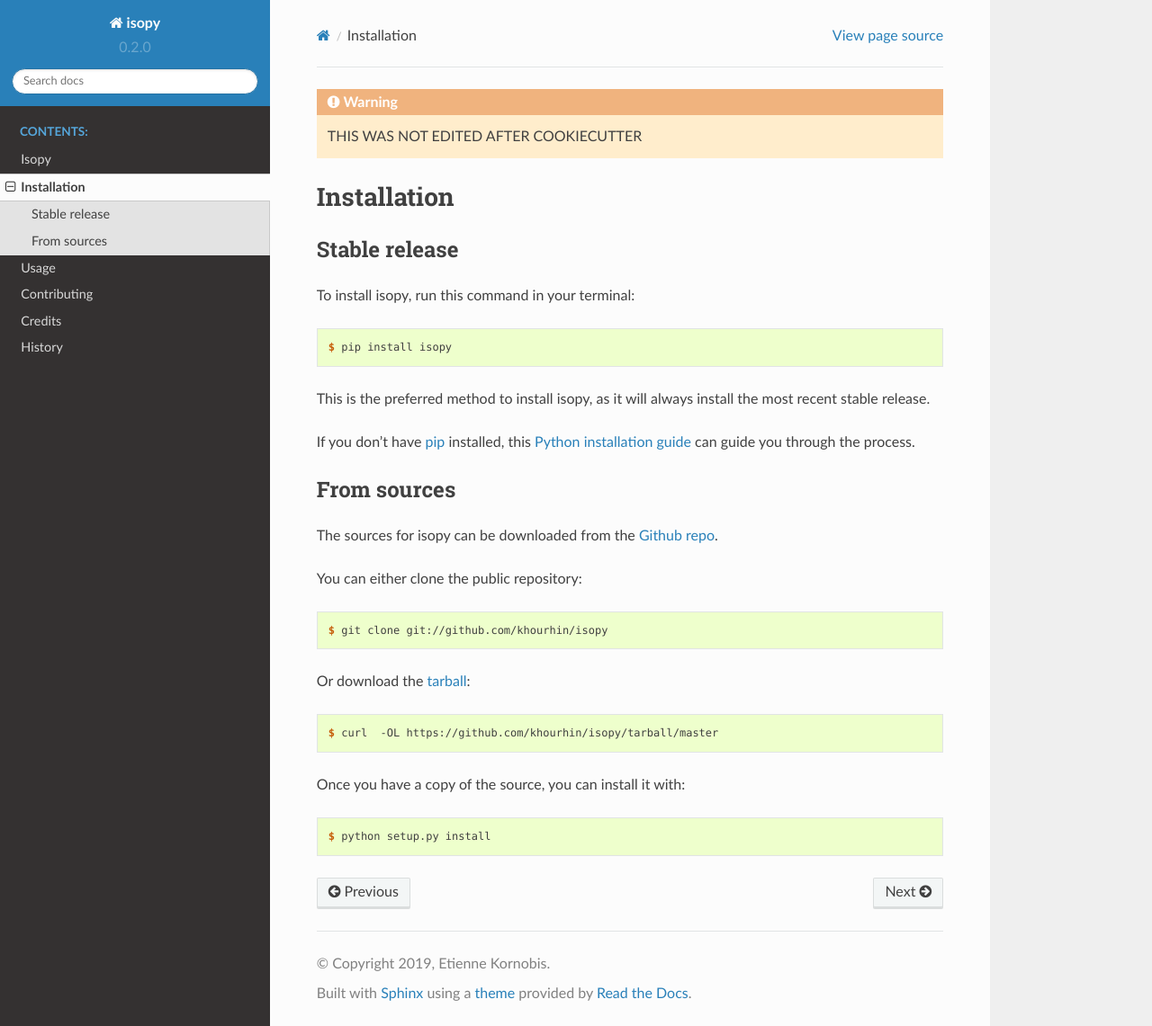
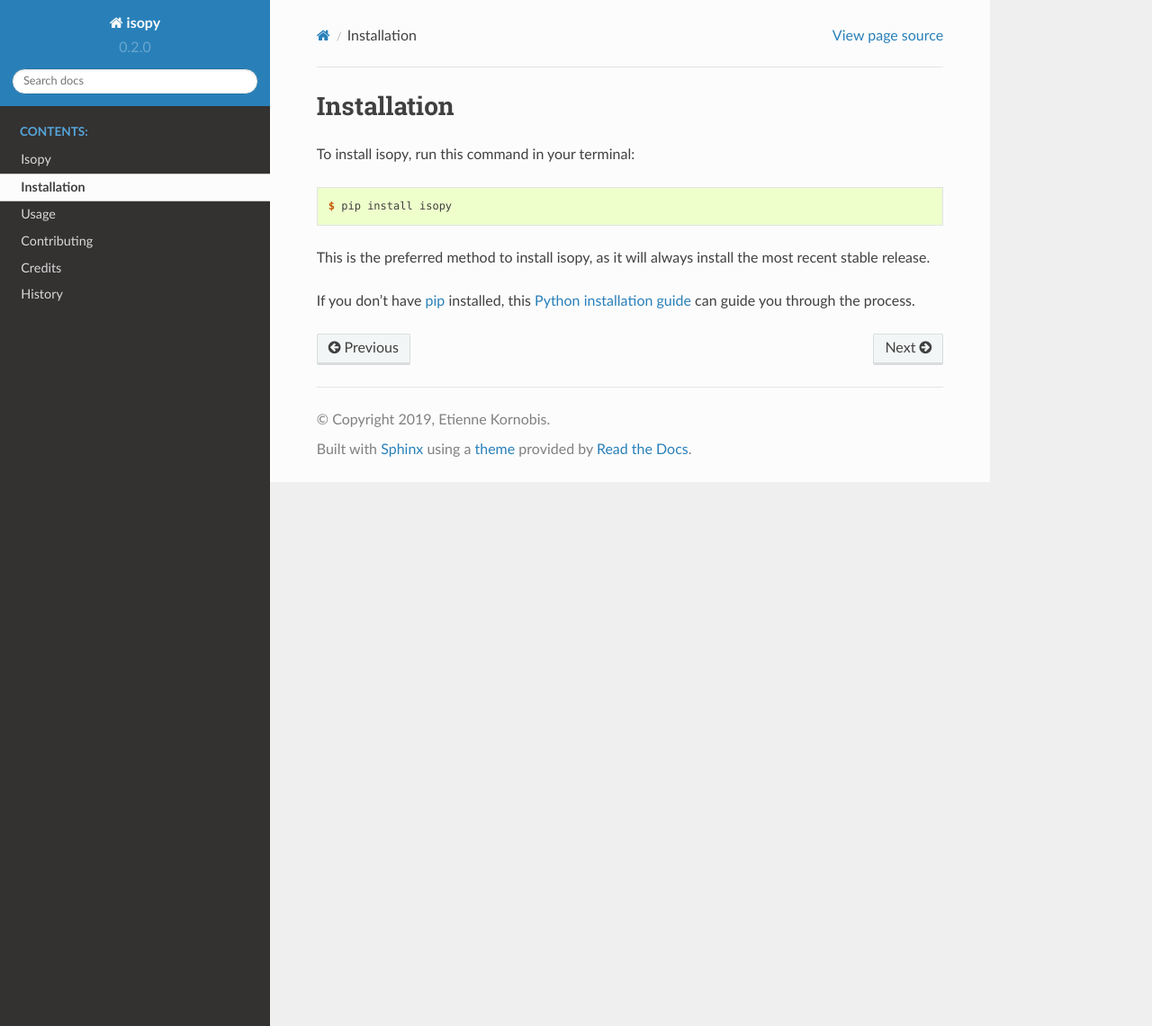
Before and after one commit to khourhin/isopy, a Sphinx documentation site: the page built from docs/installation.rst, in a window 1280 px wide and 1141 px high. Shown: the whole window at 90% size. Built offline with Sphinx 7.4.7 and the Read the Docs theme 2.0.0, drawn with Linux system fonts in a browser that asks for light colours; pages that are not in the unit, such as notebooks, are missing from menus.

Commit message:
Doc cleanup

```diff
--- a/docs/installation.rst
+++ b/docs/installation.rst
@@ -1,14 +1,8 @@
 .. highlight:: shell
-
-.. warning:: THIS WAS NOT EDITED AFTER COOKIECUTTER
 
 ============
 Installation
 ============
-
-
-Stable release
---------------
 
 To install isopy, run this command in your terminal:
 
@@ -23,31 +17,3 @@ you through the process.
 
 .. _pip: https://pip.pypa.io
 .. _Python installation guide: http://docs.python-guide.org/en/latest/starting/installation/
-
-
-From sources
-------------
-
-The sources for isopy can be downloaded from the `Github repo`_.
-
-You can either clone the public repository:
-
-.. code-block:: console
-
-    $ git clone git://github.com/khourhin/isopy
-
-Or download the `tarball`_:
-
-.. code-block:: console
-
-    $ curl  -OL https://github.com/khourhin/isopy/tarball/master
-
-Once you have a copy of the source, you can install it with:
-
-.. code-block:: console
-
-    $ python setup.py install
-
-
-.. _Github repo: https://github.com/khourhin/isopy
-.. _tarball: https://github.com/khourhin/isopy/tarball/master
```
